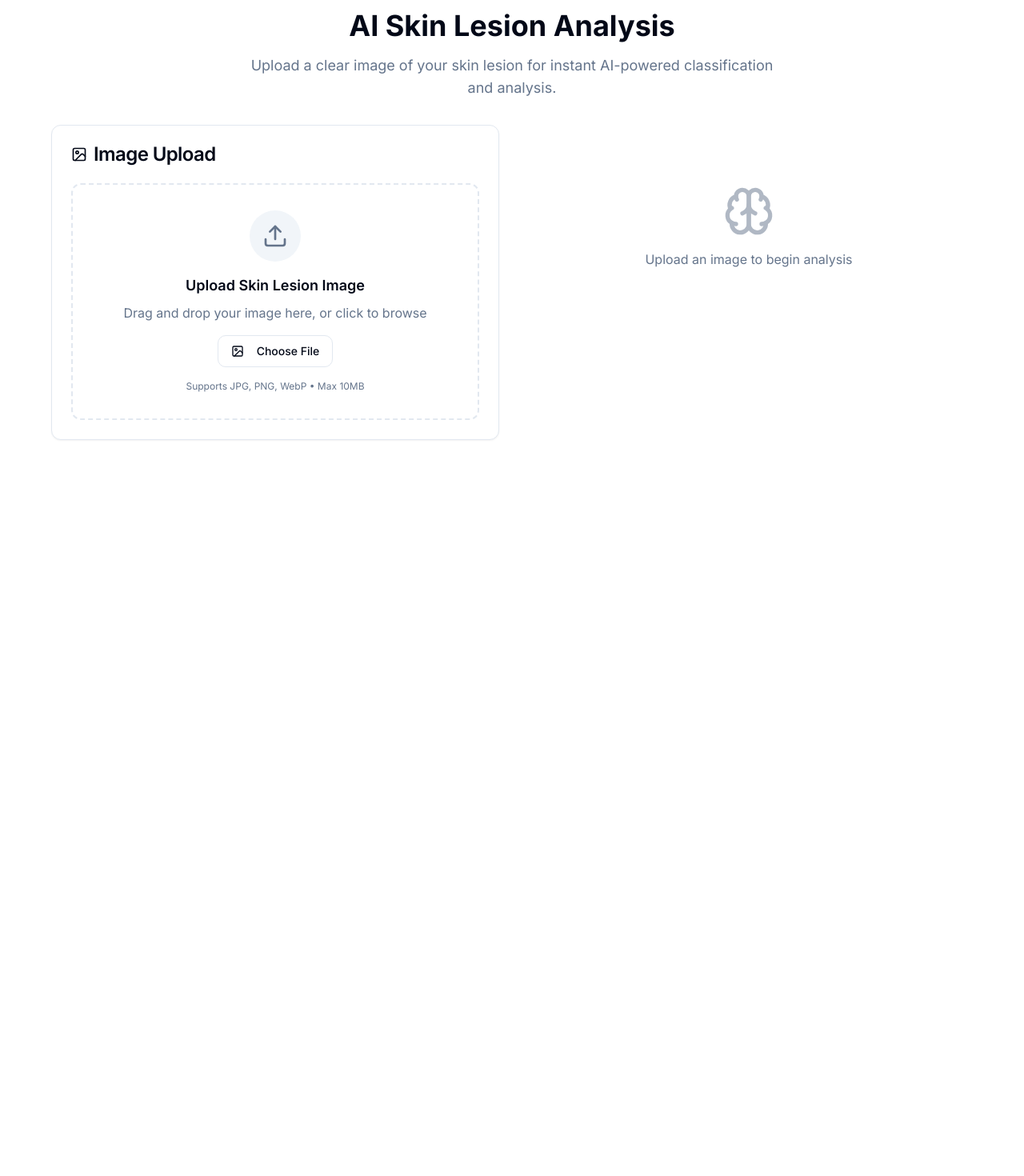
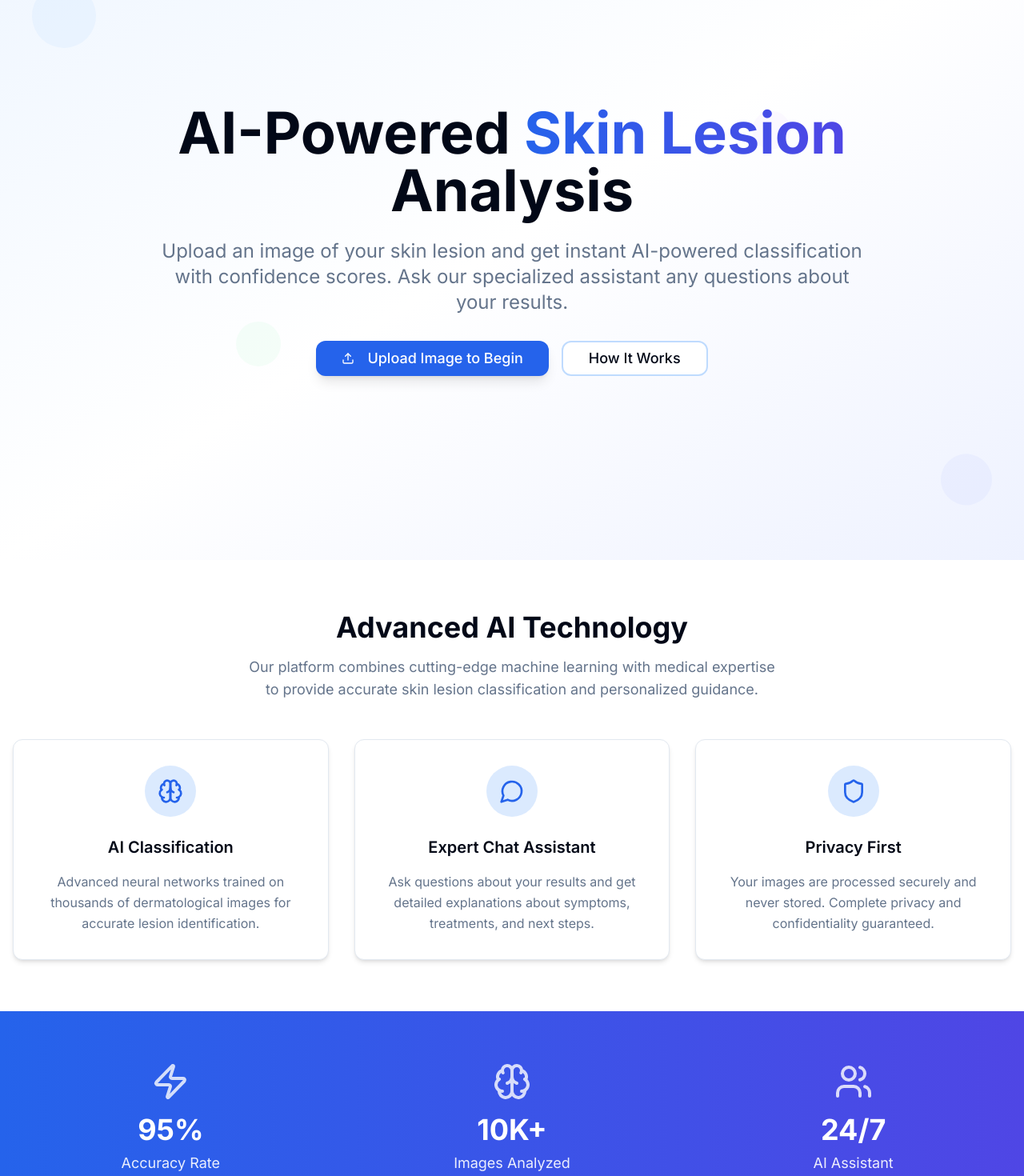
Before and after one commit to soureshmondal/skinsense, a Next.js app in the folder frontend/: page / in a window 1280 px wide. Shown: the part 100-1570 px from the top of the page at 80% size. Before the commit the page ends 800 px from the top, so only its background shows below. Built offline with nearby package versions, Linux system fonts and the light colour scheme.

Commit message:
Add files via upload

```diff
--- a/frontend/app/page.tsx
+++ b/frontend/app/page.tsx
@@ -1,301 +1,248 @@
 "use client"
 
-import { useState, useCallback } from "react"
-import { motion, AnimatePresence } from "framer-motion"
+import { motion } from "framer-motion"
 import { Button } from "@/components/ui/button"
-import { Card, CardContent, CardHeader, CardTitle } from "@/components/ui/card"
-import { Progress } from "@/components/ui/progress"
-import { ImageIcon, Brain } from "lucide-react"
-import { ImageUpload } from "@/components/image-upload"
-import { AnalysisResults } from "@/components/analysis-results"
-import { ChatAssistant } from "@/components/chat-assistant"
+import { Card, CardContent } from "@/components/ui/card"
+import { Upload, Brain, MessageCircle, Shield, Zap, Users } from "lucide-react"
+import Link from "next/link"
 import { AnimatedSection } from "@/components/animated-section"
 
-
-interface AnalysisResult {
-  classification: string
-  confidence: number
-  description: string
-  preventionTips?: string[]
-  symptoms: string[]
-  recommendations: string[]
-  riskLevel: "low" | "medium" | "high"
-  originalImage?: string
-  detectedImage?: string
-  detectionRegions?: Array<{
-    x: number
-    y: number
-    width: number
-    height: number
-    confidence: number
-    label: string
-  }>
+const fadeInUp = {
+  initial: { opacity: 0, y: 20 },
+  animate: { opacity: 1, y: 0 },
+  transition: { duration: 0.6, ease: [0.4, 0, 0.2, 1] },
 }
 
-export default function AnalyzePage() {
-  const [sessionId, setSessionId] = useState<string | null>(null)
-  const [uploadedImage, setUploadedImage] = useState<string | null>(null)
-  const [isAnalyzing, setIsAnalyzing] = useState(false)
-  const [analysisResult, setAnalysisResult] = useState<AnalysisResult | null>(null)
-  const [showChat, setShowChat] = useState(false)
-
-  const handleImageUpload = useCallback((imageUrl: string) => {
-    setUploadedImage(imageUrl)
-    setAnalysisResult(null)
-    setShowChat(false)
-  }, [])
-
-  // const handleAnalyze = async () => {
-  //   if (!uploadedImage) return
-
-  //   setIsAnalyzing(true)
-
-  //   // Simulate AI analysis with multiple stages
-  //   await new Promise((resolve) => setTimeout(resolve, 3000))
-
-  //   // Mock analysis result with detection images
-  //   const mockResult: AnalysisResult = {
-  //     classification: "Benign Nevus",
-  //     confidence: 87.3,
-  //     description: "A benign (non-cancerous) mole or nevus. These are common skin growths that are typically harmless.",
-  //     recommendations: [
-  //       "Monitor for any changes in size, color, or shape",
-  //       "Protect from sun exposure with SPF 30+ sunscreen",
-  //       "Schedule routine dermatological check-ups every 6-12 months",
-  //       "Take monthly self-examination photos for comparison",
-  //     ],
-  //     riskLevel: "low",
-  //     originalImage: uploadedImage,
-  //     // In a real app, this would come from the backend AI processing
-  //     detectedImage: "/placeholder.svg?height=300&width=300&text=AI+Detected+Lesion",
-  //     detectionRegions: [
-  //       {
-  //         x: 120,
-  //         y: 80,
-  //         width: 60,
-  //         height: 45,
-  //         confidence: 87.3,
-  //         label: "Primary lesion",
-  //       },
-  //     ],
-  //   }
-
-  //   setAnalysisResult(mockResult)
-  //   setIsAnalyzing(false)
-  // }
-  const handleAnalyze = async () => {
-  if (!uploadedImage) return
-  setIsAnalyzing(true)
-
-  try {
-    const formData = new FormData()
-    const response = await fetch(uploadedImage)
-    const blob = await response.blob()
-    formData.append("image", blob, "upload.jpg")
-
-    const apiRes = await fetch("http://localhost:5000/analyze", {
-      method: "POST",
-      body: formData,
-    })
-
-    if (!apiRes.ok) throw new Error("Analysis failed")
-    const data = await apiRes.json()
-
-    const result: AnalysisResult = {
-      classification: data.full_name,
-      confidence: data.confidence,
-      description: data.description,
-      preventionTips: data.prevention_tips,
-      symptoms:data.symptoms,
-      recommendations: data.recommendations,
-      riskLevel: data.risk_level,
-      originalImage: uploadedImage,
-      detectedImage: data.visualization,
+const staggerContainer = {
+  animate: {
+    transition: {
+      staggerChildren: 0.1,
+    },
+  },
 }
 
-    setSessionId(data.session_id)
-    setAnalysisResult(result)
-  } catch (err) {
-    console.error(err)
-    alert("Failed to analyze image")
-  } finally {
-    setIsAnalyzing(false)
-  }
-}
+export default function HomePage() {
+  return (
+    <div className="min-h-screen">
+      {/* Hero Section - Full Screen */}
+      <section className="relative overflow-hidden h-screen flex items-center justify-center">
+        <div className="container mx-auto px-4 z-10">
+          <motion.div
+            className="text-center max-w-4xl mx-auto"
+            variants={staggerContainer}
+            initial="initial"
+            animate="animate"
+          >
+            <motion.h1
+              className="text-5xl md:text-7xl font-bold text-foreground mb-6 leading-tight"
+              variants={fadeInUp}
+            >
+              AI-Powered{" "}
+              <span className="bg-gradient-to-r from-blue-600 to-indigo-600 bg-clip-text text-transparent">
+                Skin Lesion
+              </span>{" "}
+              Analysis
+            </motion.h1>
 
+            <motion.p className="text-xl md:text-2xl text-muted-foreground mb-8 leading-relaxed" variants={fadeInUp}>
+              Upload an image of your skin lesion and get instant AI-powered classification with confidence scores. Ask
+              our specialized assistant any questions about your results.
+            </motion.p>
 
-  const handleChatOpen = () => {
-    setShowChat(true)
-  }
+            <motion.div className="flex flex-col sm:flex-row gap-4 justify-center items-center" variants={fadeInUp}>
+              <Link href="/analyze">
+                <Button
+                  size="lg"
+                  className="bg-blue-600 hover:bg-blue-700 text-white px-8 py-4 text-lg rounded-xl shadow-lg hover:shadow-xl transition-all duration-300 hover:scale-105"
+                >
+                  <Upload className="mr-2 h-5 w-5" />
+                  Upload Image to Begin
+                </Button>
+              </Link>
 
-  return (
-    <div className="min-h-screen bg-background pt-20">
-      <div className="container mx-auto px-4 py-8">
+              <Link href="/how-it-works">
+                <Button
+                  variant="outline"
+                  size="lg"
+                  className="px-8 py-4 text-lg rounded-xl border-2 border-blue-200 hover:border-blue-300 hover:bg-blue-50 transition-all duration-300"
+                >
+                  How It Works
+                </Button>
+              </Link>
+            </motion.div>
+          </motion.div>
+        </div>
+
+        {/* Background Elements */}
+        <div className="absolute inset-0 bg-gradient-to-br from-blue-50 via-background to-indigo-50 dark:from-gray-900 dark:via-background dark:to-gray-800" />
+
+        {/* Floating Elements */}
         <motion.div
-          initial={{ opacity: 0, y: 20 }}
-          animate={{ opacity: 1, y: 0 }}
-          transition={{ duration: 0.6 }}
-          className="text-center mb-8"
+          className="absolute top-20 left-10 w-20 h-20 bg-blue-200 rounded-full opacity-20"
+          animate={{
+            y: [0, -20, 0],
+            rotate: [0, 180, 360],
+          }}
+          transition={{
+            duration: 6,
+            repeat: Number.POSITIVE_INFINITY,
+            ease: "easeInOut",
+          }}
+        />
+        <motion.div
+          className="absolute bottom-20 right-10 w-16 h-16 bg-indigo-200 rounded-full opacity-20"
+          animate={{
+            y: [0, 20, 0],
+            rotate: [360, 180, 0],
+          }}
+          transition={{
+            duration: 8,
+            repeat: Number.POSITIVE_INFINITY,
+            ease: "easeInOut",
+          }}
+        />
+
+        {/* Additional floating elements for visual interest */}
+        <motion.div
+          className="absolute top-1/3 right-1/4 w-12 h-12 bg-purple-200 rounded-full opacity-15"
+          animate={{
+            x: [0, 30, 0],
+            y: [0, -30, 0],
+          }}
+          transition={{
+            duration: 10,
+            repeat: Number.POSITIVE_INFINITY,
+            ease: "easeInOut",
+          }}
+        />
+        <motion.div
+          className="absolute bottom-1/3 left-1/4 w-14 h-14 bg-green-200 rounded-full opacity-15"
+          animate={{
+            x: [0, -25, 0],
+            y: [0, 25, 0],
+          }}
+          transition={{
+            duration: 12,
+            repeat: Number.POSITIVE_INFINITY,
+            ease: "easeInOut",
+          }}
+        />
+      </section>
+
+      {/* Features Section */}
+      <AnimatedSection className="py-16 bg-background">
+        <div className="container mx-auto px-4">
+          <motion.div
+            className="text-center mb-12"
+            variants={fadeInUp}
+            initial="initial"
+            whileInView="animate"
+            viewport={{ once: true }}
           >
-          <h1 className="text-4xl font-bold text-foreground mb-4">AI Skin Lesion Analysis</h1>
+            <h2 className="text-3xl md:text-4xl font-bold text-foreground mb-4">Advanced AI Technology</h2>
             <p className="text-lg text-muted-foreground max-w-2xl mx-auto">
-            Upload a clear image of your skin lesion for instant AI-powered classification and analysis.
+              Our platform combines cutting-edge machine learning with medical expertise to provide accurate skin lesion
+              classification and personalized guidance.
             </p>
           </motion.div>
 
-        <div className="grid lg:grid-cols-2 gap-8 max-w-6xl mx-auto">
-          {/* Upload Section */}
-          <AnimatedSection>
-            <Card className="h-fit bg-card border">
-              <CardHeader>
-                <CardTitle className="flex items-center gap-2 text-foreground">
-                  <ImageIcon className="h-5 w-5" />
-                  Image Upload
-                </CardTitle>
-              </CardHeader>
-              <CardContent>
-                {/* Only show ImageUpload if no image is uploaded or no analysis is done */}
-                {!uploadedImage && <ImageUpload onImageUpload={handleImageUpload} />}
-
-                {/* Show uploaded image preview only after upload */}
-                {uploadedImage && (
           <motion.div
-                    initial={{ opacity: 0, scale: 0.9 }}
-                    animate={{ opacity: 1, scale: 1 }}
-                    transition={{ duration: 0.3 }}
-                    className="space-y-4"
+            className="grid md:grid-cols-3 gap-8"
+            variants={staggerContainer}
+            initial="initial"
+            whileInView="animate"
+            viewport={{ once: true }}
           >
-                    <div className="relative rounded-lg overflow-hidden border-2 border-gray-200 dark:border-gray-700">
-                      <img
-                        src={uploadedImage || "/placeholder.svg"}
-                        alt="Uploaded lesion"
-                        className="w-full h-64 object-cover"
-                      />
-                      <div className="absolute bottom-2 left-2 bg-black/70 text-white px-2 py-1 rounded text-xs">
-                        Uploaded Image
+            {[
+              {
+                icon: Brain,
+                title: "AI Classification",
+                description:
+                  "Advanced neural networks trained on thousands of dermatological images for accurate lesion identification.",
+              },
+              {
+                icon: MessageCircle,
+                title: "Expert Chat Assistant",
+                description:
+                  "Ask questions about your results and get detailed explanations about symptoms, treatments, and next steps.",
+              },
+              {
+                icon: Shield,
+                title: "Privacy First",
+                description:
+                  "Your images are processed securely and never stored. Complete privacy and confidentiality guaranteed.",
+              },
+            ].map((feature, index) => (
+              <motion.div key={index} variants={fadeInUp}>
+                <Card className="h-full hover:shadow-lg transition-all duration-300 hover:-translate-y-1 border shadow-md bg-card">
+                  <CardContent className="p-8 text-center">
+                    <div className="w-16 h-16 bg-blue-100 dark:bg-blue-900/30 rounded-full flex items-center justify-center mx-auto mb-6">
+                      <feature.icon className="h-8 w-8 text-blue-600 dark:text-blue-400" />
                     </div>
-                    </div>
-
-                    <div className="flex gap-2">
-                      <Button
-                        onClick={handleAnalyze}
-                        disabled={isAnalyzing}
-                        className="flex-1 bg-blue-600 hover:bg-blue-700"
-                        size="lg"
-                      >
-                        {isAnalyzing ? (
-                          <>
-                            <Brain className="mr-2 h-5 w-5 animate-spin" />
-                            Analyzing...
-                          </>
-                        ) : (
-                          <>
-                            <Brain className="mr-2 h-5 w-5" />
-                            Analyze Lesion
-                          </>
-                        )}
-                      </Button>
-
-                      <Button
-                        variant="outline"
-                        onClick={() => {
-                          setUploadedImage(null)
-                          setAnalysisResult(null)
-                          setShowChat(false)
-                        }}
-                        disabled={isAnalyzing}
-                      >
-                        Upload New
-                      </Button>
-                    </div>
-                  </motion.div>
-                )}
-              </CardContent>
-            </Card>
-          </AnimatedSection>
-
-          {/* Results Section */}
-          <AnimatedSection>
-            <AnimatePresence mode="wait">
-              {isAnalyzing && (
-                <motion.div
-                  key="analyzing"
-                  initial={{ opacity: 0, x: 20 }}
-                  animate={{ opacity: 1, x: 0 }}
-                  exit={{ opacity: 0, x: -20 }}
-                  transition={{ duration: 0.3 }}
-                >
-                  <Card>
-                    <CardHeader>
-                      <CardTitle className="flex items-center gap-2">
-                        <Brain className="h-5 w-5 animate-pulse" />
-                        AI Analysis in Progress
-                      </CardTitle>
-                    </CardHeader>
-                    <CardContent>
-                      <div className="space-y-4">
-                        <div className="text-center py-8">
-                          <motion.div
-                            animate={{ rotate: 360 }}
-                            transition={{ duration: 2, repeat: Number.POSITIVE_INFINITY, ease: "linear" }}
-                            className="w-16 h-16 border-4 border-blue-200 border-t-blue-600 rounded-full mx-auto mb-4"
-                          />
-                          <p className="text-muted-foreground font-medium">Processing your image...</p>
-                          <p className="text-sm text-muted-foreground mt-1">
-                            Detecting lesion boundaries and analyzing features
-                          </p>
-                        </div>
-                        <Progress value={75} className="w-full" />
-                        <div className="text-center">
-                          <div className="text-xs text-muted-foreground space-y-1">
-                            <div>✓ Image preprocessing complete</div>
-                            <div>✓ Feature extraction in progress</div>
-                            <div>⏳ Classification analysis...</div>
-                          </div>
-                        </div>
-                      </div>
+                    <h3 className="text-xl font-semibold text-foreground mb-4">{feature.title}</h3>
+                    <p className="text-muted-foreground leading-relaxed">{feature.description}</p>
                   </CardContent>
                 </Card>
               </motion.div>
-              )}
+            ))}
+          </motion.div>
+        </div>
+      </AnimatedSection>
 
-              {analysisResult && (
+      {/* Stats Section */}
+      <AnimatedSection className="py-16 bg-gradient-to-r from-blue-600 to-indigo-600 text-white">
+        <div className="container mx-auto px-4">
           <motion.div
-                  key="results"
-                  initial={{ opacity: 0, x: 20 }}
-                  animate={{ opacity: 1, x: 0 }}
-                  transition={{ duration: 0.5 }}
+            className="grid md:grid-cols-3 gap-8 text-center"
+            variants={staggerContainer}
+            initial="initial"
+            whileInView="animate"
+            viewport={{ once: true }}
           >
-                  <AnalysisResults result={analysisResult} onChatOpen={handleChatOpen} />
-                </motion.div>
-              )}
-
-              {!isAnalyzing && !analysisResult && (
-                <motion.div
-                  key="placeholder"
-                  initial={{ opacity: 0 }}
-                  animate={{ opacity: 1 }}
-                  className="flex items-center justify-center h-64 text-muted-foreground"
-                >
-                  <div className="text-center">
-                    <Brain className="h-16 w-16 mx-auto mb-4 opacity-50" />
-                    <p>Upload an image to begin analysis</p>
+            {[
+              { number: "95%", label: "Accuracy Rate", icon: Zap },
+              { number: "10K+", label: "Images Analyzed", icon: Brain },
+              { number: "24/7", label: "AI Assistant", icon: Users },
+            ].map((stat, index) => (
+              <motion.div key={index} variants={fadeInUp}>
+                <div className="flex flex-col items-center">
+                  <stat.icon className="h-12 w-12 mb-4 opacity-80" />
+                  <div className="text-4xl font-bold mb-2">{stat.number}</div>
+                  <div className="text-lg opacity-90">{stat.label}</div>
                 </div>
               </motion.div>
-              )}
-            </AnimatePresence>
+            ))}
+          </motion.div>
+        </div>
       </AnimatedSection>
+
+      {/* CTA Section */}
+      <AnimatedSection className="py-16 bg-muted/50">
+        <div className="container mx-auto px-4 text-center">
+          <motion.div
+            className="max-w-3xl mx-auto"
+            variants={fadeInUp}
+            initial="initial"
+            whileInView="animate"
+            viewport={{ once: true }}
+          >
+            <h2 className="text-3xl md:text-4xl font-bold text-foreground mb-6">Ready to Get Started?</h2>
+            <p className="text-lg text-muted-foreground mb-8">
+              Upload your skin lesion image now and get instant AI-powered analysis with our expert chat assistant ready
+              to answer your questions.
+            </p>
+            <Link href="/analyze">
+              <Button
+                size="lg"
+                className="bg-blue-600 hover:bg-blue-700 text-white px-8 py-4 text-lg rounded-xl shadow-lg hover:shadow-xl transition-all duration-300 hover:scale-105"
+              >
+                <Upload className="mr-2 h-5 w-5" />
+                Start Analysis Now
+              </Button>
+            </Link>
+          </motion.div>
         </div>
-      </div>
-
-      {/* Chat Assistant */}
-      {/* <ChatAssistant isOpen={showChat} onClose={() => setShowChat(false)} analysisResult={analysisResult} /> */}
-      <ChatAssistant
-      isOpen={showChat}
-      onClose={() => setShowChat(false)}
-      analysisResult={analysisResult}
-      sessionId={sessionId}/>
-
+      </AnimatedSection>
     </div>
   )
 }
```
Lines whose indentation alone changed are shown as unchanged.
